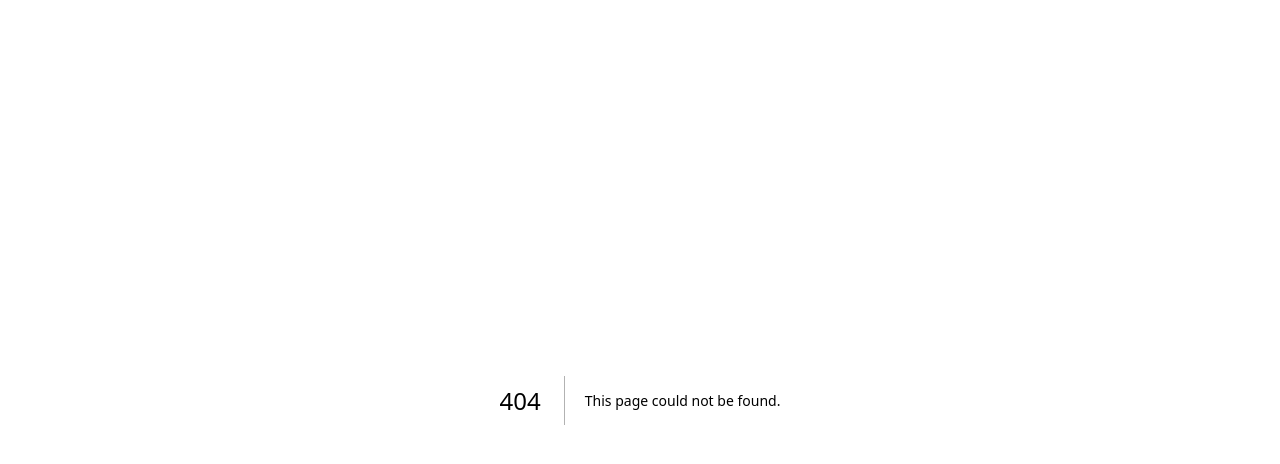
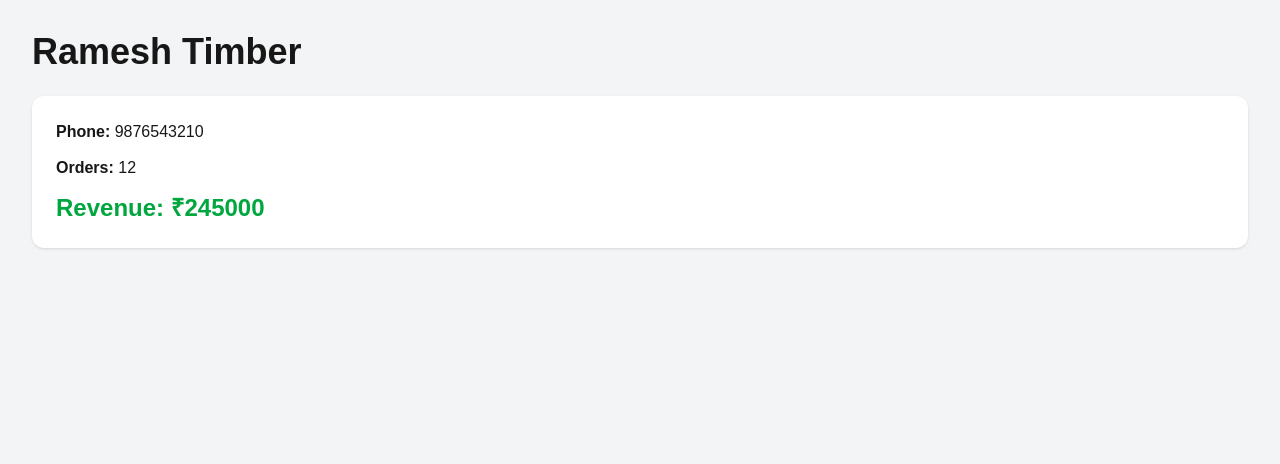
Before and after one commit to yuva10012002/TimberIQ, a Next.js app: page /customers/1 in a window 1280 px wide. Before the commit this address had no page. Shown: the top 464 px of the page. Built offline with nearby package versions, Linux system fonts and the light colour scheme.

Commit message:
Phase 3 Complete - Customer Profile Pages

```diff
--- /dev/null
+++ b/app/customers/[id]/page.tsx
@@ -0,0 +1,74 @@
+export default async function CustomerProfile({
+  params,
+}: {
+  params: Promise<{ id: string }>;
+}) {
+  const { id } = await params;
+
+  const customers = [
+    {
+      id: 1,
+      name: "Ramesh Timber",
+      phone: "9876543210",
+      revenue: 245000,
+      orders: 12,
+    },
+    {
+      id: 2,
+      name: "Kumar Traders",
+      phone: "9876543211",
+      revenue: 180000,
+      orders: 8,
+    },
+    {
+      id: 3,
+      name: "Sri Wood Works",
+      phone: "9876543212",
+      revenue: 120000,
+      orders: 5,
+    },
+    {
+      id: 4,
+      name: "Ganesh Interiors",
+      phone: "9876543213",
+      revenue: 95000,
+      orders: 4,
+    },
+  ];
+
+  console.log("Route ID:", id);
+
+  const customer = customers.find(
+    (c) => c.id === Number(id)
+  );
+
+  if (!customer) {
+    return (
+      <div className="p-10">
+        <h1>Customer Not Found</h1>
+      </div>
+    );
+  }
+
+  return (
+    <div className="min-h-screen bg-gray-100 p-8">
+      <h1 className="text-4xl font-bold mb-6">
+        {customer.name}
+      </h1>
+
+      <div className="bg-white rounded-xl p-6 shadow">
+        <p>
+          <strong>Phone:</strong> {customer.phone}
+        </p>
+
+        <p className="mt-3">
+          <strong>Orders:</strong> {customer.orders}
+        </p>
+
+        <p className="mt-3 text-green-600 text-2xl font-bold">
+          Revenue: ₹{customer.revenue}
+        </p>
+      </div>
+    </div>
+  );
+}
--- a/app/customers/page.tsx
+++ b/app/customers/page.tsx
@@ -1,5 +1,5 @@
 "use client";
-
+import Link from "next/link";
 import { useState } from "react";
 const formatCurrency = (value: number) =>
   new Intl.NumberFormat("en-IN").format(value);
@@ -65,10 +65,12 @@ export default function CustomersPage() {
 
       <div className="grid md:grid-cols-3 sm:grid-cols-2 grid-cols-1 gap-6">
   {filteredCustomers.map((customer) => (
-          <div
+    <Link
+      href={`/customers/${customer.id}`}
       key={customer.id}
-            className="bg-white p-6 rounded-2xl shadow hover:shadow-xl hover:scale-105 transition-all duration-300 cursor-pointer"
     >
+      <div className="bg-white p-6 rounded-2xl shadow hover:shadow-xl hover:scale-105 transition-all duration-300 cursor-pointer">
+
         <div className="flex items-center justify-between mb-4">
           <div className="w-12 h-12 bg-green-100 text-green-700 rounded-full flex items-center justify-center font-bold text-xl">
             {customer.name.charAt(0)}
@@ -94,17 +96,11 @@ export default function CustomersPage() {
         <p className="text-green-600 font-bold text-2xl mt-4">
           ₹{customer.revenue}
         </p>
+
       </div>
+    </Link>
   ))}
 </div>
-
-      {filteredCustomers.length === 0 && (
-        <div className="bg-white p-8 rounded-xl shadow text-center mt-6">
-          <p className="text-gray-500 text-lg">
-            No customers found.
-          </p>
-        </div>
-      )}
     </main>
   );
 }
```
Lines whose indentation alone changed are shown as unchanged.
